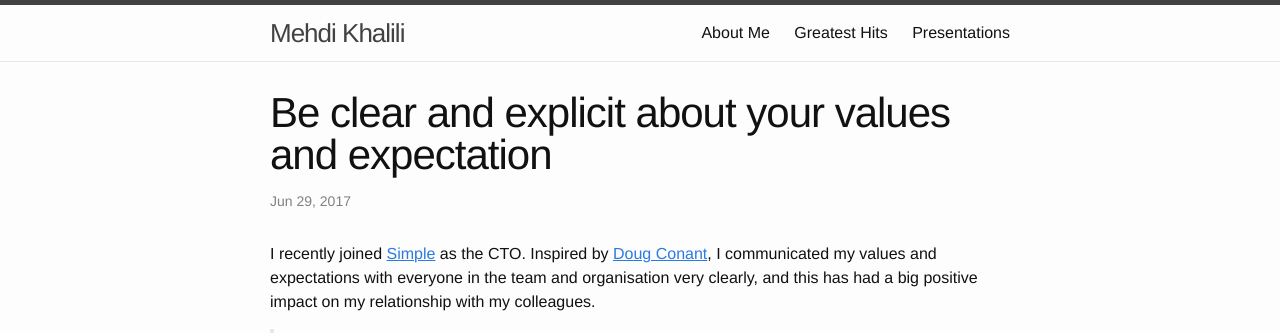
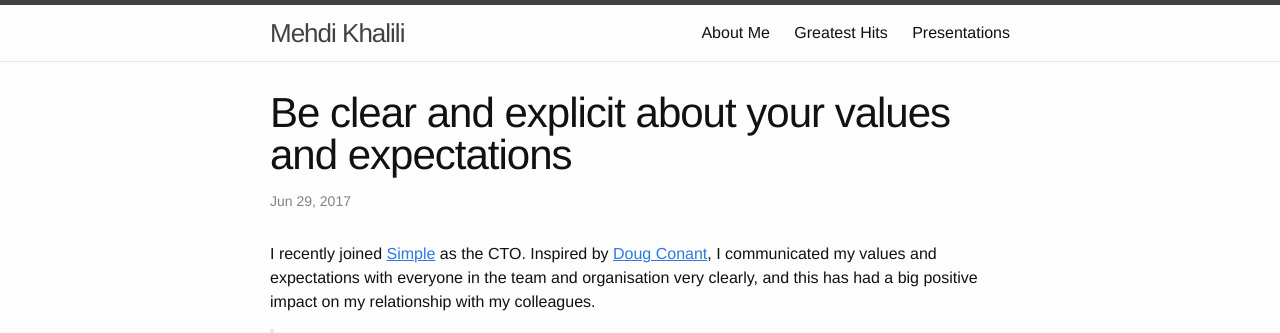
Before and after one commit to MehdiK/mehdik.github.io, a Jekyll site: the page built from _posts/2017-06-29-be-clear-and-explicit-about-your-values-and-expectations.md, in a window 1280 px wide and 900 px high. Shown: the top 333 px of the window. Built offline with Jekyll 4.4.1, drawn with Linux system fonts in a browser that asks for light colours; nearby versions of some CDN libraries; comment, search, counter and statistics services are not loaded.

Commit message:
Fixed the title

```diff
--- a/_posts/2017-06-29-be-clear-and-explicit-about-your-values-and-expectations.md
+++ b/_posts/2017-06-29-be-clear-and-explicit-about-your-values-and-expectations.md
@@ -1,7 +1,7 @@
 ---
 layout: post
-title: "Be clear and explicit about your values and expectation"
-metaTitle: "Be clear and explicit about your values and expectation"
+title: "Be clear and explicit about your values and expectations"
+metaTitle: "Be clear and explicit about your values and expectations"
 description: "Your team are not mind readers. Be clear and transparent about what you stand for and what you expect and deliver on it"
 date: "2017-06-29"
 tags: ["Leadership"]
```
